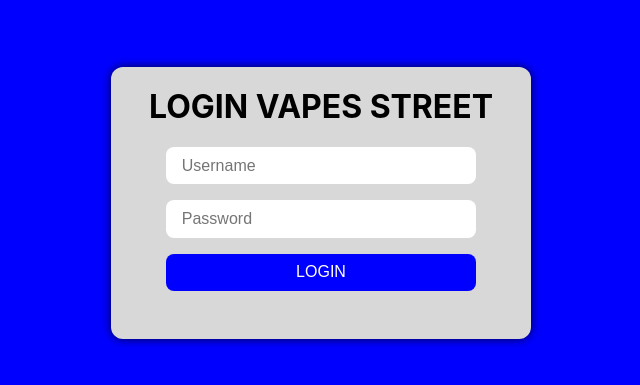
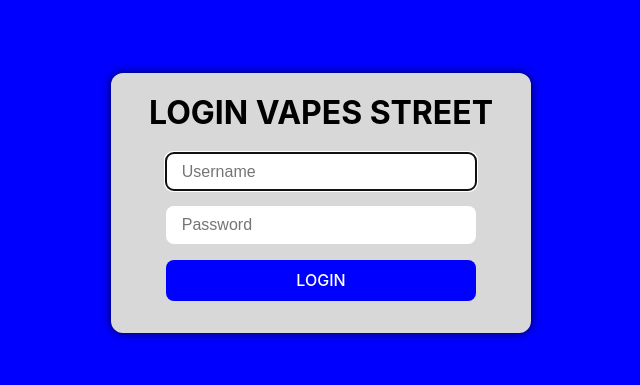
Before and after one commit to masatidhira/frontend-vapestreet, a React (Vite) app: page /login in a window 1280 px wide. Shown: the part 197-582 px from the top of the page, without its empty margins (319-959 px from the left). Built offline with nearby package versions, Linux system fonts and the light colour scheme.

Commit message:
refactor Loginform

```diff
--- a/src/components/HomeLayout/index.jsx
+++ b/src/components/HomeLayout/index.jsx
@@ -5,7 +5,7 @@
 import './HomeLayout.scss';
 
 const HomeLayout = () => {
-  let auth = { token: true };
+  let auth = { token: false };
 
   return auth.token ? (
     <div className="home">
--- a/src/pages/LoginPage/index.jsx
+++ b/src/pages/LoginPage/index.jsx
@@ -1,53 +1,65 @@
-import { useState } from 'react';
+import { useRef, useState, useEffect } from 'react';
+import { Navigate } from 'react-router-dom';
 import './LoginPage.scss';
 
 const LoginPage = () => {
-  const [username, setUsername] = useState('');
-  const [password, setPassword] = useState('');
-  const [error, setError] = useState(false);
+  const userRef = useRef();
+  const errRef = useRef();
 
-  const clearForm = () => {
-    setUsername('');
-    setPassword('');
-  };
+  const [user, setUser] = useState('');
+  const [pwd, setPwd] = useState('');
+  const [errMsg, setErrMsg] = useState('');
+  const [success, setSuccess] = useState(false);
 
-  const handleLogin = (e) => {
+  useEffect(() => {
+    userRef.current.focus();
+  }, []);
+
+  const handleSubmit = async (e) => {
     e.preventDefault();
-    console.log(username, password);
-
-    if (username !== 'admin' || password !== 'admin') {
-      setError(true);
-    } else {
-      setError(false);
-    }
-
-    clearForm();
+    setUser('');
+    setPwd('');
+    setErrMsg('');
+    setSuccess(true);
   };
 
   return (
-    <div className="loginpage">
-      <div className="content">
+    <>
+      {success ? (
+        <Navigate to="/" />
+      ) : (
+        <main className="loginpage">
+          <section className="content">
             <div className="logo">LOGIN VAPES STREET</div>
-        <form className="form" onSubmit={handleLogin}>
+            <form className="form" onSubmit={(e) => handleSubmit(e)}>
               <input
                 type="text"
+                ref={userRef}
+                autoComplete="off"
+                onChange={(e) => setUser(e.target.value)}
                 placeholder="Username"
-            value={username}
-            onChange={(e) => setUsername(e.target.value)}
+                value={user}
+                required
               />
               <input
                 type="password"
+                onChange={(e) => setPwd(e.target.value)}
                 placeholder="Password"
-            value={password}
-            onChange={(e) => setPassword(e.target.value)}
+                value={pwd}
+                required
               />
-          <p className={error ? 'text-error' : 'text-error hidden'}>
-            *Username atau password salah.
+              <p
+                ref={errRef}
+                className={errMsg ? 'text-error' : 'text-error hidden'}
+              >
+                {errMsg}
               </p>
-          <input type="submit" className="btn-login" value="LOGIN" />
+              <button className="btn-login">LOGIN</button>
             </form>
-      </div>
-    </div>
+          </section>
+        </main>
+      )}
+    </>
   );
 };
 
```
Also changed, not shown: src/App.jsx (+7 -7 lines), src/pages/HomePage/Dashboard/index.jsx (renamed from src/pages/Dashboard/index.jsx), src/pages/HomePage/DataBarang/index.jsx (renamed from src/pages/DataBarang/index.jsx), src/pages/HomePage/Kategori/index.jsx (renamed from src/pages/Kategori/index.jsx), src/pages/HomePage/KeranjangJual/index.jsx (renamed from src/pages/KeranjangJual/index.jsx), src/pages/HomePage/LaporanBulanan/index.jsx (renamed from src/pages/LaporanBulanan/index.jsx), src/pages/HomePage/PengaturanToko/index.jsx (renamed from src/pages/PengaturanToko/index.jsx), src/pages/HomePage/Profile/index.jsx (renamed from src/pages/Profile/index.jsx). Lines whose indentation alone changed are shown as unchanged.
